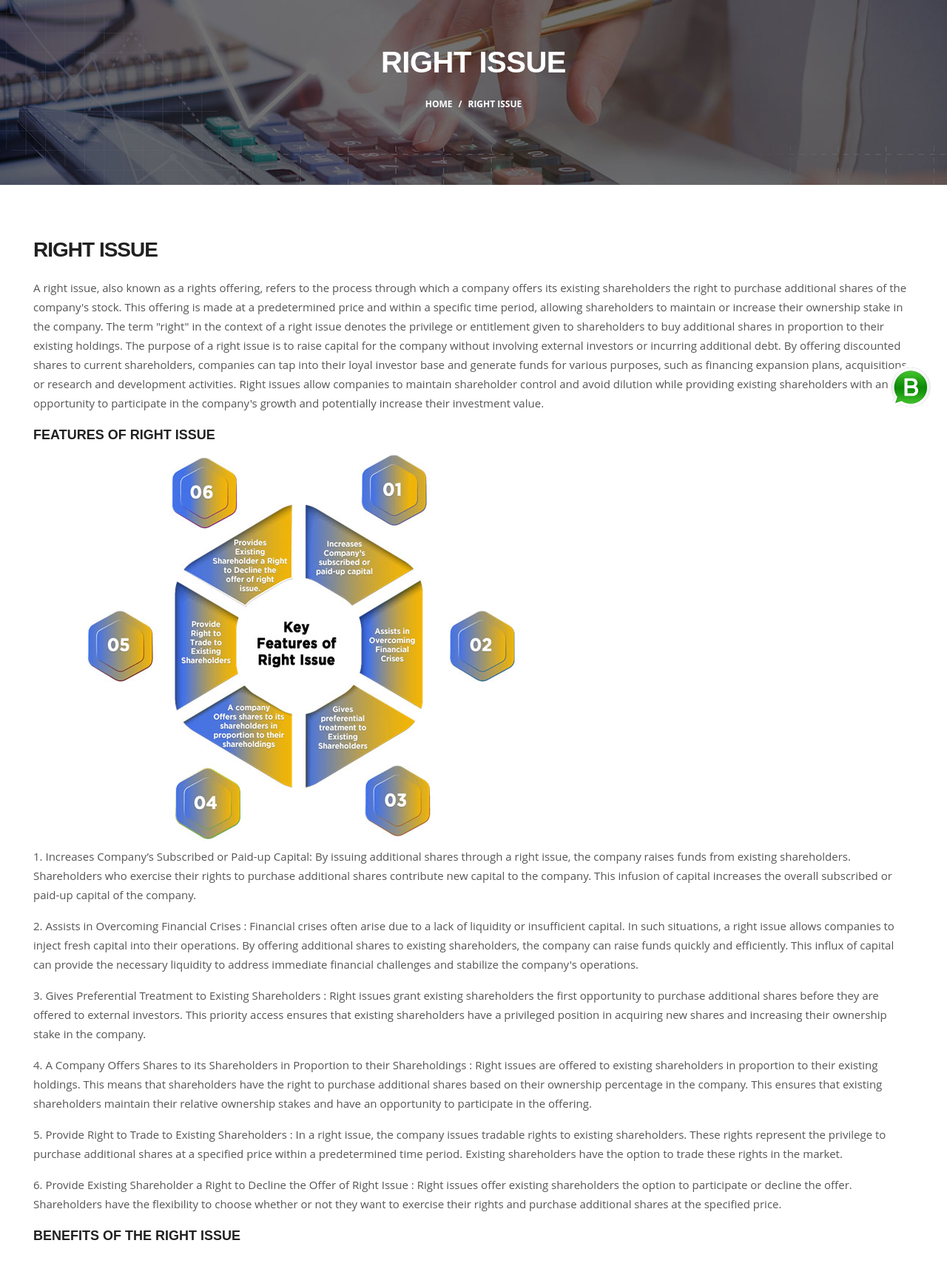
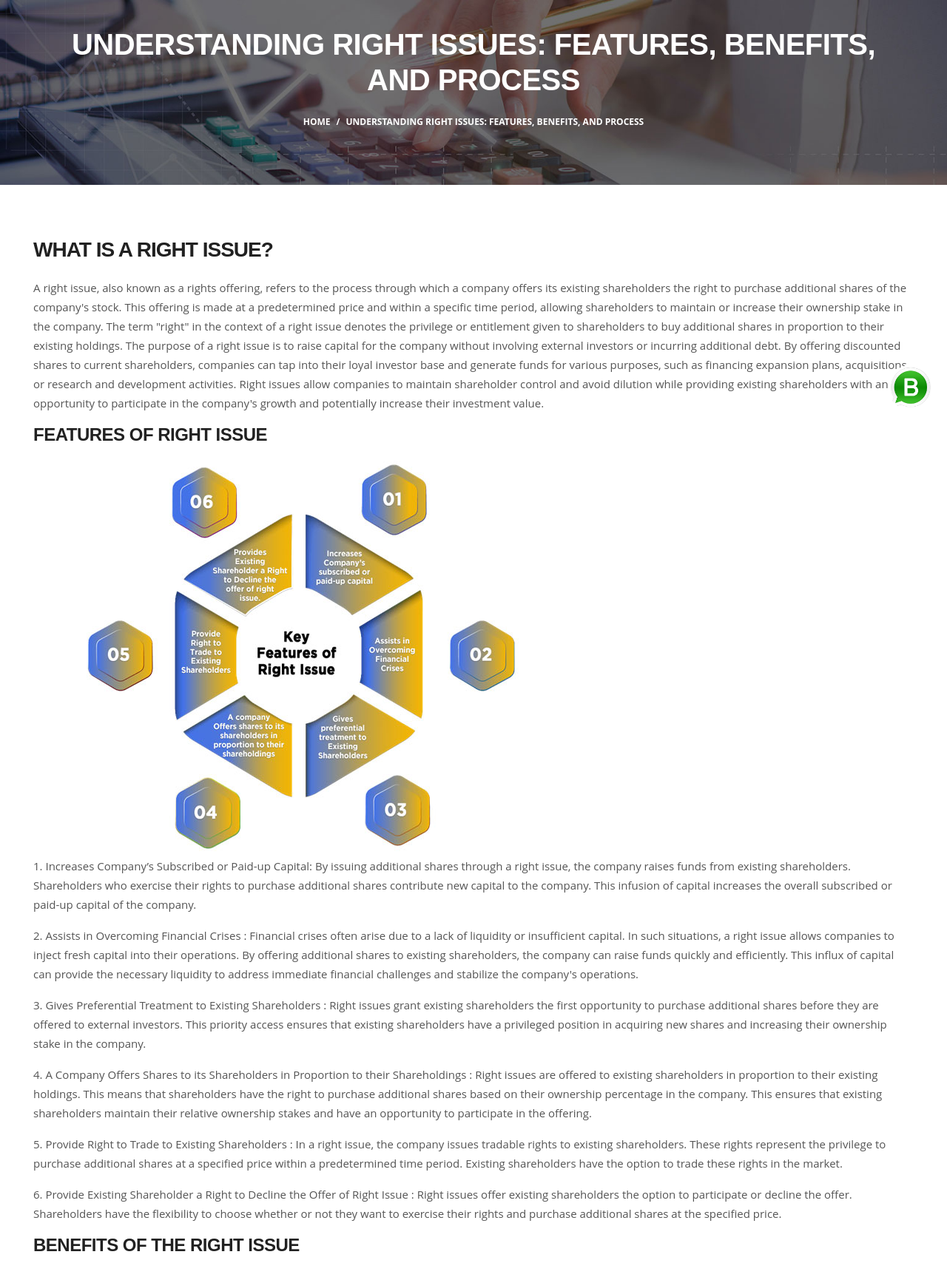
Before and after one commit to Kmpriyankagupta/final_p, a Django app: template pop2/app/templates/app/right-issue.html in a window 1280 px wide. Shown: the part 196-1904 px from the top of the page at 74% size. Run offline with Django 4.2, Linux system fonts and the light colour scheme; the template is opened without the code that fills it, so the values that code supplies are empty; some libraries are stand-ins or nearby versions.

Commit message:
first commit

```diff
--- a/pop2/app/templates/app/right-issue.html
+++ b/pop2/app/templates/app/right-issue.html
@@ -10,8 +10,9 @@
   <title>{{ data.title }}</title>
   <meta http-equiv="X-UA-Compatible" content="IE=edge">
 
-  <link rel="canonical" href="https://gpriyanka.pythonanywhere.com/right-issue"/>
+  <link rel="canonical" href="https://gpriyanka.pythonanywhere.com/understanding-right-issues-features-benefits-process"/>
   <meta name="description" content="{{ data.description }}">
+  <meta name="keywords" content=" {{ data.keywords }}">
   <meta name="viewport" content="width=device-width, initial-scale=1.0, maximum-scale=5.0">
   <link rel="stylesheet" href="{% static 'plugins/bootstrap/bootstrap.min.css' %}">
   <link rel="stylesheet" href="{% static 'plugins/fontawesome/css/all.min.css' %}">
@@ -373,11 +374,11 @@
         <div class="row">
           <div class="col-lg-12">
               <div class="banner-heading">
-                <h1 class="banner-title">Right Issue</h1>
+                <h1 class="banner-title">Understanding Right Issues: Features, Benefits, and Process</h1>
                 <nav aria-label="breadcrumb">
                     <ol class="breadcrumb justify-content-center">
                       <li class="breadcrumb-item"><a href="{% url 'home' %}">Home</a></li>
-                      <li class="breadcrumb-item active" aria-current="page">Right Issue</li>
+                      <li class="breadcrumb-item active" aria-current="page">Understanding Right Issues: Features, Benefits, and Process</li>
                     </ol>
                 </nav>
               </div>
@@ -396,7 +397,7 @@
       <div class="col-xl-12 col-lg-12">
         <div class="content-inner-page">
 
-          <h2 class="column-title mrt-0">Right Issue</h2>
+          <h2 class="column-title mrt-0">What is a Right Issue?</h2>
 
           <div class="row">
            <div class="col-md-12">
@@ -404,7 +405,7 @@
  <p>A right issue, also known as a rights offering, refers to the process through which a company offers its existing shareholders the right to purchase additional shares of the company's stock. This offering is made at a predetermined price and within a specific time period, allowing shareholders to maintain or increase their ownership stake in the company. The term "right" in the context of a right issue denotes the privilege or entitlement given to shareholders to buy additional shares in proportion to their existing holdings. The purpose of a right issue is to raise capital for the company without involving external investors or incurring additional debt. By offering discounted shares to current shareholders, companies can tap into their loyal investor base and generate funds for various purposes, such as financing expansion plans, acquisitions, or research and development activities. Right issues allow companies to maintain shareholder control and avoid dilution while providing existing shareholders with an opportunity to participate in the company's growth and potentially increase their investment value.</p>
 
 
- <h4>FEATURES OF RIGHT ISSUE</h4>
+ <h3>FEATURES OF RIGHT ISSUE</h3>
 
  <img src="{% static 'images/right_issue.jpg' %}" alt="Right Issue" title="Right Issue">
 
@@ -420,7 +421,7 @@
 
 <p>6. Provide Existing Shareholder a Right to Decline the Offer of Right Issue : Right issues offer existing shareholders the option to participate or decline the offer. Shareholders have the flexibility to choose whether or not they want to exercise their rights and purchase additional shares at the specified price.</p>
 
-<h4>BENEFITS OF THE RIGHT ISSUE</h4>
+<h3>BENEFITS OF THE RIGHT ISSUE</h3>
 <img src="{% static 'images/right_issue1.jpg' %}" alt="Right Issue" title="Right Issue">
 
  <p>1. Capital Infusion: A right issue allows a company to raise capital from its existing shareholders. This capital infusion can provide the company with the funds necessary to support its growth initiatives, finance acquisitions, reduce debt, or invest in research and development.</p>
@@ -433,7 +434,7 @@
 
  <p>5. Avoidance of Dilution: By offering additional shares to existing shareholders, a right issue allows the company to raise capital without diluting the ownership stakes of its current shareholders. This is in contrast to issuing shares to external investors, which can result in a dilution of ownership.</p>
 
-<h4>GENERAL PROCESS FOR THE RIGHT ISSUE</h4>
+<h3>GENERAL PROCESS FOR THE RIGHT ISSUE</h3>
 <p>1. Board Approval: The board of directors of the company must approve the issuance of right shares. This decision is usually made based on the company's capital requirements and financial situation.</p>
 
 <p>2. Shareholder Approval: In some jurisdictions or as per the company's bylaws, shareholder approval may be required for the issuance of right shares. The company may need to convene a general meeting of shareholders to seek their approval.</p>
--- a/pop2/app/urls.py
+++ b/pop2/app/urls.py
@@ -83,7 +83,7 @@ urlpatterns = [
     path('incorporation-of-company', views.incorporation, name='incorporation-of-company'),
     path('trademark-blog', views.trademark_blog, name='trademark-blog'),
     path('gst-blog', views.gst_blog, name='gst-blog'),
-    path('right-issue', views.right_issue, name='right-issue'),
+    path('understanding-right-issues-features-benefits-process', views.right_issue, name='understanding-right-issues-features-benefits-process'),
     path('bonus-issue-guide-corporate-actions', views.bonus_issue, name='bonus-issue-guide-corporate-actions'),
     path('msme-registration', views.msme_registraion, name='msme-registration'),
     path('blog', views.blog, name='blog'),
@@ -94,7 +94,7 @@ urlpatterns = [
     path('procedure-incorporation-of-company', views.procedure_incorporation_of, name='procedure-incorporation-of-company'),
     path('public-limited-into-private-limited', views.public_limited_into_private, name='public-limited-into-private-limited'),
     path('employee-stock-ownership-plan', views.employee_stock, name='employee-stock-ownership-plan'),
-    path('secretarial-standard', views.secretarial, name='secretarial-standard'),
+    path('secretarial-standard-1-companies-act-2013', views.secretarial, name='secretarial-standard-1-companies-act-2013'),
     path('pre-incorporation-contracts', views.pre_incorporation, name='pre-incorporation-contracts'),
     path('save-data', views.save_data, name='save-data')
 
--- a/pop2/app/views.py
+++ b/pop2/app/views.py
@@ -320,7 +320,7 @@ def gst_blog(request):
     return render(request, 'app/gst-blog.html', context={'data': data})
 
 def right_issue(request):
-    data = Page.objects.get(pagename='right-issue')
+    data = Page.objects.get(pagename='understanding-right-issues-features-benefits-process')
     return render(request, 'app/right-issue.html', context={'data': data})
 
 def bonus_issue(request):
@@ -368,7 +368,7 @@ def public_limited_into_private(request):
     return render(request, 'app/public-limited-into-private-limited.html', context={'data': data})
 
 def secretarial(request):
-    data = Page.objects.get(pagename='secretarial-standard')
+    data = Page.objects.get(pagename='secretarial-standard-1-companies-act-2013')
     return render(request, 'app/secretarial-standard.html', context={'data': data})
 
 def pre_incorporation(request):
```
Also changed, not shown: pop2/app/templates/app/index.html (+4 -4 lines), pop2/app/templates/app/professional-tax-registration.html (+1 -8 lines), pop2/app/templates/app/secretarial-standard.html (+4 -3 lines), pop2/db.sqlite3.
